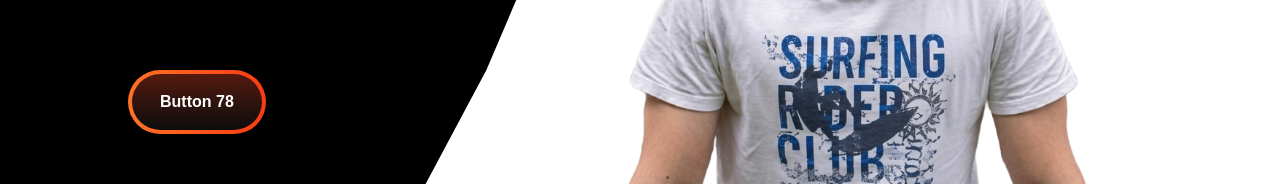
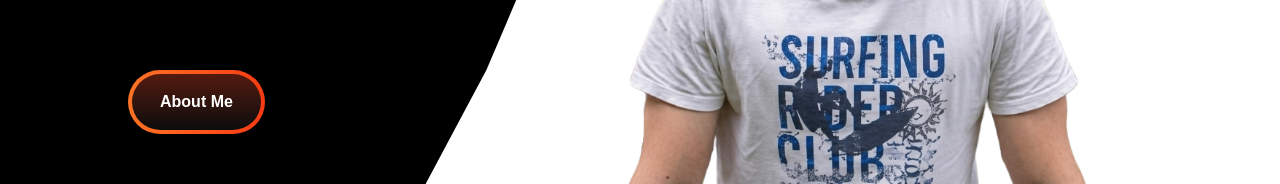
Before and after one commit to Timure228/tymur_website, a React (Vite) app: page / in a window 1280 px wide. Shown: the part 290-474 px from the top of the page. Built offline with nearby package versions, Linux system fonts and the light colour scheme; a web font is replaced by a local one.

Commit message:
feat: change button to the one that passes the most

```diff
--- a/src/components/HomePage.jsx
+++ b/src/components/HomePage.jsx
@@ -56,7 +56,7 @@ export default function HomePage() {
                 />
             </div>
             <a style={{position: "absolute", left: "10%", top: "45%"}} href="#about-me-page">
-                <button class="button-78" role="button">Button 78</button>
+                <button class="button-78" role="button">About Me</button>
             </a>
             <section id="about-me-page">
                 <article>
```
